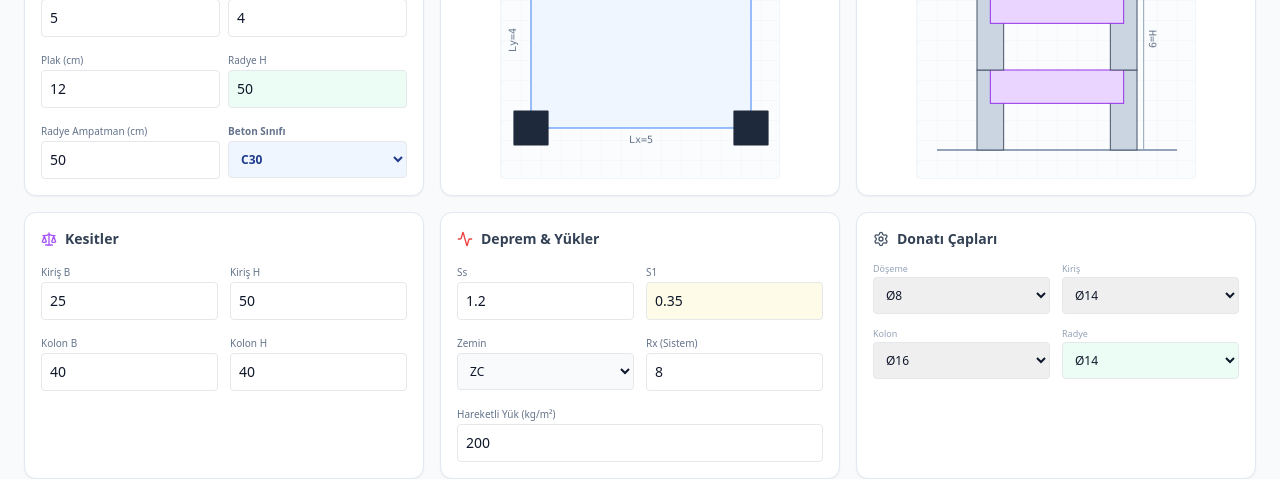
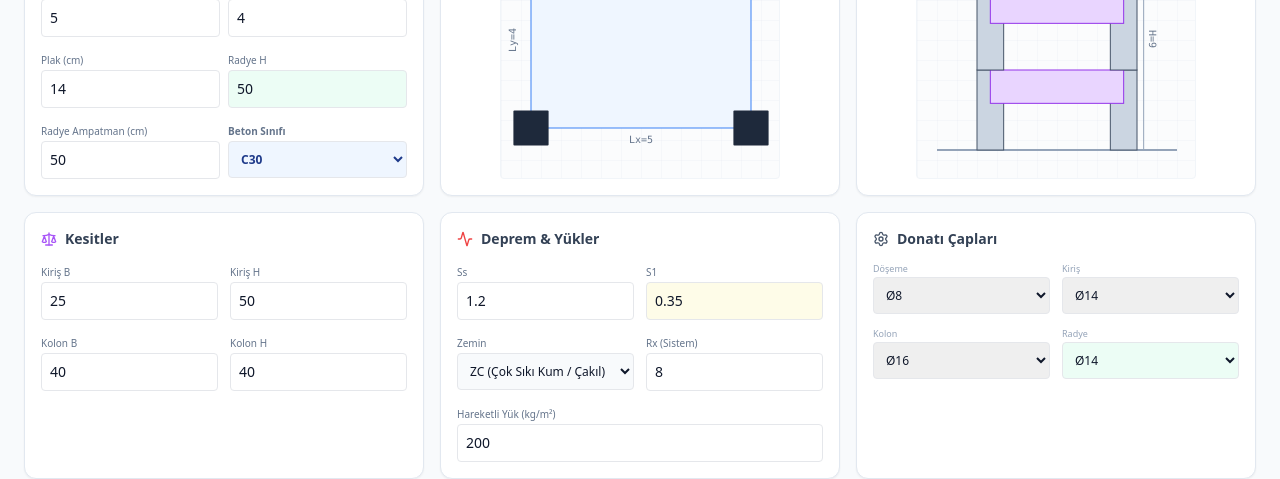
Before and after one commit to yucelce/betonarme-Statik, a React (Vite) app: page / in a window 1280 px wide. Shown: the part 248-727 px from the top of the page. Built offline with nearby package versions, Linux system fonts and the light colour scheme.

Commit message:
feat: Add soil class descriptions to seismic input
Adds a mapping for soil class codes to descriptive strings, enhancing user understanding of seismic input parameters. Default slab thickness is also updated.

```diff
--- a/App.tsx
+++ b/App.tsx
@@ -7,7 +7,7 @@ import { Activity, Box, Calculator, CheckCircle, XCircle, Scale, FileText, Chevr
 
 const App: React.FC = () => {
   const [state, setState] = useState<AppState>({
-    dimensions: { lx: 5, ly: 4, h: 3, slabThickness: 12, storyCount: 3, foundationHeight: 50, foundationCantilever: 50 },
+    dimensions: { lx: 5, ly: 4, h: 3, slabThickness: 14, storyCount: 3, foundationHeight: 50, foundationCantilever: 50 },
     sections: { beamWidth: 25, beamDepth: 50, colWidth: 40, colDepth: 40 },
     loads: { liveLoadKg: 200, deadLoadCoatingsKg: 150 },
     seismic: { ss: 1.2, s1: 0.35, soilClass: SoilClass.ZC, Rx: 8, I: 1.0 },
@@ -77,6 +77,14 @@ const App: React.FC = () => {
       </div>
     </div>
   );
+
+  const soilDescriptions: Record<string, string> = {
+    [SoilClass.ZA]: "Sağlam Kaya",
+    [SoilClass.ZB]: "Az Ayrışmış Kaya",
+    [SoilClass.ZC]: "Çok Sıkı Kum / Çakıl",
+    [SoilClass.ZD]: "Orta Sıkı Kum",
+    [SoilClass.ZE]: "Gevşek Kum",
+  };
 
   return (
     <div className="min-h-screen bg-slate-50 p-2 md:p-6 font-sans pb-20">
@@ -185,8 +193,16 @@ const App: React.FC = () => {
               <div className="grid grid-cols-2 gap-3">
                 <div>
                   <label className="text-[10px] text-slate-500">Zemin</label>
-                  <select value={state.seismic.soilClass} onChange={e => handleChange('seismic', 'soilClass', e.target.value)} className="w-full p-2 border rounded bg-slate-50 text-xs">
-                    {Object.values(SoilClass).map(sc => <option key={sc} value={sc}>{sc}</option>)}
+                  <select
+                    value={state.seismic.soilClass}
+                    onChange={e => handleChange('seismic', 'soilClass', e.target.value)}
+                    className="w-full p-2 border rounded bg-slate-50 text-xs"
+                  >
+                    {Object.values(SoilClass).map(sc => (
+                      <option key={sc} value={sc}>
+                        {sc} ({soilDescriptions[sc]})
+                      </option>
+                    ))}
                   </select>
                 </div>
                 <div><label className="text-[10px] text-slate-500">Rx (Sistem)</label><input type="number" value={state.seismic.Rx} onChange={e => handleChange('seismic', 'Rx', +e.target.value)} className="w-full p-2 border rounded" /></div>
@@ -209,19 +225,19 @@ const App: React.FC = () => {
                 <div>
                   <label className="text-[9px] text-slate-400 block">Kiriş</label>
                   <select value={state.rebars.beamMainDia} onChange={e => handleChange('rebars', 'beamMainDia', +e.target.value)} className="w-full p-2 border rounded">
-                    {[12, 14, 16, 20].map(d => <option key={d} value={d}>Ø{d}</option>)}
+                    {[12, 14, 16, 18, 20, 22, 24,].map(d => <option key={d} value={d}>Ø{d}</option>)}
                   </select>
                 </div>
                 <div>
                   <label className="text-[9px] text-slate-400 block">Kolon</label>
                   <select value={state.rebars.colMainDia} onChange={e => handleChange('rebars', 'colMainDia', +e.target.value)} className="w-full p-2 border rounded">
-                    {[14, 16, 20, 22].map(d => <option key={d} value={d}>Ø{d}</option>)}
+                    {[14, 16, 18, 20, 22, 24, 26].map(d => <option key={d} value={d}>Ø{d}</option>)}
                   </select>
                 </div>
                 <div>
                   <label className="text-[9px] text-slate-400 block">Radye</label>
                   <select value={state.rebars.foundationDia} onChange={e => handleChange('rebars', 'foundationDia', +e.target.value)} className="w-full p-2 border rounded bg-emerald-50">
-                    {[12, 14, 16, 20].map(d => <option key={d} value={d}>Ø{d}</option>)}
+                    {[12, 14, 16, 20, 22, 24].map(d => <option key={d} value={d}>Ø{d}</option>)}
                   </select>
                 </div>
               </div>
```
